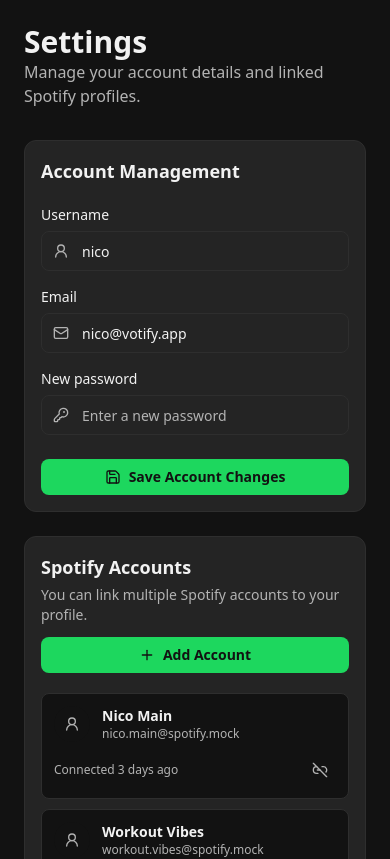
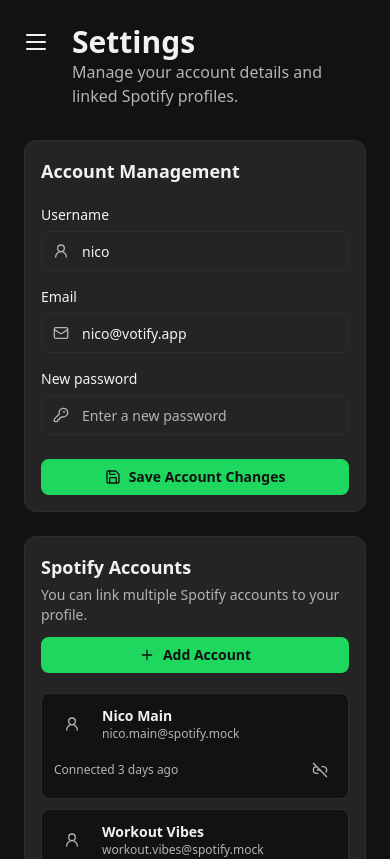
Before and after one commit to nicoladen05/votify, a SvelteKit app: page /dashboard/settings in a window 390 px wide. Shown: the top 859 px of the page. Built offline with nearby package versions, Linux system fonts and the light colour scheme.

Commit message:
feat: add sidebar on mobile

```diff
--- /dev/null
+++ b/src/lib/compenents/dashboard/Sidebar.svelte
@@ -0,0 +1,81 @@
+<script lang="ts">
+	import type { Pathname } from '$app/types';
+	import { LogOutIcon, MusicIcon, TextAlignJustify } from '@lucide/svelte';
+	import { resolve } from '$app/paths';
+	import { createContext, type Component, type Snippet } from 'svelte';
+	import { page } from '$app/state';
+	import { setMobileSidebarOpenButton } from '$lib/context/sidebar-context';
+
+	type SidebarItem = {
+		icon: Component;
+		label: string;
+		path: Pathname;
+	};
+
+	const { children, items }: { children: Snippet; items: SidebarItem[] } = $props();
+
+	function isActive(path: string) {
+		if (path === '/') return page.url.pathname === '/';
+
+		return path === '/dashboard'
+			? page.url.pathname === '/dashboard'
+			: page.url.pathname.startsWith(path);
+	}
+
+	// Mobile Sidebar Logic
+	let mobileSidebarOpen = $state(false);
+
+	setMobileSidebarOpenButton(openSidebarButton);
+</script>
+
+{#snippet openSidebarButton(className: string = '')}
+	<button
+		aria-label="Open sidebar"
+		class={`${className} md:hidden`}
+		onclick={() => {
+			mobileSidebarOpen = !mobileSidebarOpen;
+		}}
+	>
+		<TextAlignJustify />
+	</button>
+{/snippet}
+
+<aside
+	class="fixed inset-y-0 left-0 z-50 flex w-full -translate-x-full flex-col border-r border-border bg-primary p-6 transition-transform duration-200 md:static md:z-auto md:w-60 md:translate-x-0 md:bg-secondary/50"
+	class:translate-x-0={mobileSidebarOpen}
+>
+	<div class="mt-1.5 mb-8 flex items-center gap-2 px-2 md:mt-0">
+		{#if mobileSidebarOpen}
+			{@render openSidebarButton('mr-1.5')}
+		{/if}
+		<MusicIcon class="h-6 w-6 text-accent" />
+		<span class="text-lg font-bold text-foreground">Votify</span>
+	</div>
+	<nav class="flex-1 space-y-1">
+		{#each items as item (item.path)}
+			<a
+				href={resolve(item.path)}
+				onclick={() => {
+					mobileSidebarOpen = false;
+				}}
+				class={`flex w-full items-center gap-3 rounded-lg px-3 py-2.5 text-sm transition-colors ${
+					isActive(item.path)
+						? 'bg-secondary text-foreground'
+						: 'text-muted-foreground hover:bg-secondary hover:text-foreground'
+				}`}
+			>
+				<item.icon class="h-4 w-4" />
+				{item.label}
+			</a>
+		{/each}
+	</nav>
+	<a
+		href={resolve('/')}
+		class="flex items-center gap-3 rounded-lg px-3 py-2.5 text-sm text-muted-foreground transition-colors hover:bg-destructive/10 hover:text-destructive"
+	>
+		<LogOutIcon class="h-4 w-4" />
+		Logout
+	</a>
+</aside>
+
+{@render children()}
--- /dev/null
+++ b/src/lib/context/sidebar-context.ts
@@ -0,0 +1,4 @@
+import { createContext } from 'svelte';
+import type { Snippet } from 'svelte';
+
+export const [getMobileSidebarOpenButton, setMobileSidebarOpenButton] = createContext<Snippet<[string]>>();
--- a/src/routes/dashboard/+layout.svelte
+++ b/src/routes/dashboard/+layout.svelte
@@ -1,11 +1,9 @@
 <script lang="ts">
-	import { LayoutDashboardIcon, LogOutIcon, MusicIcon, SettingsIcon } from '@lucide/svelte';
-	import { resolve } from '$app/paths';
-	import { page } from '$app/state';
+	import type { LayoutProps } from './$types';
+	import { LayoutDashboardIcon, SettingsIcon } from '@lucide/svelte';
 	import type { Pathname } from '$app/types';
 	import type { Component } from 'svelte';
-
-	let { children } = $props();
+	import Sidebar from '$lib/compenents/dashboard/Sidebar.svelte';
 
 	type SidebarItem = {
 		icon: Component;
@@ -13,51 +11,18 @@
 		path: Pathname;
 	};
 
+	let { children }: LayoutProps = $props();
+
 	const sidebarItems: SidebarItem[] = [
 		{ icon: LayoutDashboardIcon, label: 'Dashboard', path: '/dashboard' },
 		{ icon: SettingsIcon, label: 'Settings', path: '/dashboard/settings' }
 	];
-
-	function isActive(path: string) {
-		if (path === '/') return page.url.pathname === '/';
-
-		return path === '/dashboard'
-			? page.url.pathname === '/dashboard'
-			: page.url.pathname.startsWith(path);
-	}
 </script>
 
 <div class="flex min-h-screen bg-primary">
-	<aside class="hidden w-60 flex-col border-r border-border bg-secondary/50 p-4 md:flex">
-		<div class="mb-8 flex items-center gap-2 px-2">
-			<MusicIcon class="h-6 w-6 text-accent" />
-			<span class="text-lg font-bold text-foreground">Votify</span>
-		</div>
-		<nav class="flex-1 space-y-1">
-			{#each sidebarItems as item (item.path)}
-				<a
-					href={resolve(item.path)}
-					class={`flex w-full items-center gap-3 rounded-lg px-3 py-2.5 text-sm transition-colors ${
-						isActive(item.path)
-							? 'bg-secondary text-foreground'
-							: 'text-muted-foreground hover:bg-secondary hover:text-foreground'
-					}`}
-				>
-					<item.icon class="h-4 w-4" />
-					{item.label}
-				</a>
-			{/each}
-		</nav>
-		<a
-			href={resolve('/')}
-			class="flex items-center gap-3 rounded-lg px-3 py-2.5 text-sm text-muted-foreground transition-colors hover:bg-destructive/10 hover:text-destructive"
-		>
-			<LogOutIcon class="h-4 w-4" />
-			Logout
-		</a>
-	</aside>
-
-	<main class="flex-1 overflow-auto p-6 md:p-10">
-		{@render children()}
-	</main>
+	<Sidebar items={sidebarItems}>
+		<main class="flex-1 overflow-auto p-6 md:p-10">
+			{@render children()}
+		</main>
+	</Sidebar>
 </div>
--- a/src/routes/dashboard/+page.svelte
+++ b/src/routes/dashboard/+page.svelte
@@ -17,6 +17,7 @@
 	import type { PageProps } from './$types';
 	import { enhance } from '$app/forms';
 	import { spotifyAuthUrl } from '$lib';
+	import { getMobileSidebarOpenButton } from '$lib/context/sidebar-context';
 
 	type Plan = 'free' | 'pro' | 'premium';
 
@@ -45,9 +46,13 @@
 	function closeCreateRoomDialog() {
 		isCreateRoomDialogOpen = false;
 	}
+
+	const openSidebarButton = getMobileSidebarOpenButton();
 </script>
 
-<div class="mb-10 flex flex-wrap items-start justify-between gap-4">
+<div class="flex w-full items-start gap-6">
+	{@render openSidebarButton('mt-1.5')}
+	<div class="mb-10 flex w-full flex-wrap items-start justify-between gap-4">
 		<div>
 			<h1 class="mb-1 text-3xl font-bold text-foreground">Welcome back 👋</h1>
 			<p class="text-muted-foreground">Manage your music rooms and settings.</p>
@@ -57,6 +62,7 @@
 		>
 			<badge.icon class="h-3.5 w-3.5" />
 			{badge.label} Plan
+		</div>
 	</div>
 </div>
 
--- a/src/routes/dashboard/settings/+page.svelte
+++ b/src/routes/dashboard/settings/+page.svelte
@@ -9,6 +9,7 @@
 	} from '@lucide/svelte';
 	import Button from '$lib/compenents/ui/Button.svelte';
 	import Input from '$lib/compenents/ui/Input.svelte';
+	import { getMobileSidebarOpenButton } from '$lib/context/sidebar-context';
 
 	const spotifyAccounts = [
 		{
@@ -27,12 +28,17 @@
 			connectedAt: 'Connected 1 month ago'
 		}
 	];
+
+	const openSidebarButton = getMobileSidebarOpenButton();
 </script>
 
 <div class="mx-auto w-full max-w-5xl">
-	<div class="mb-8">
-		<h1 class="text-3xl font-bold text-foreground md:text-4xl">Settings</h1>
-		<p class="text-muted-foreground">Manage your account details and linked Spotify profiles.</p>
+	<div class="flex items-start gap-6">
+		{@render openSidebarButton('mt-1.5')}
+		<div class="mb-8">
+			<h1 class="text-3xl font-bold text-foreground md:text-4xl">Settings</h1>
+			<p class="text-muted-foreground">Manage your account details and linked Spotify profiles.</p>
+		</div>
 	</div>
 
 	<div class="space-y-6">
```
Lines whose indentation alone changed are shown as unchanged.
